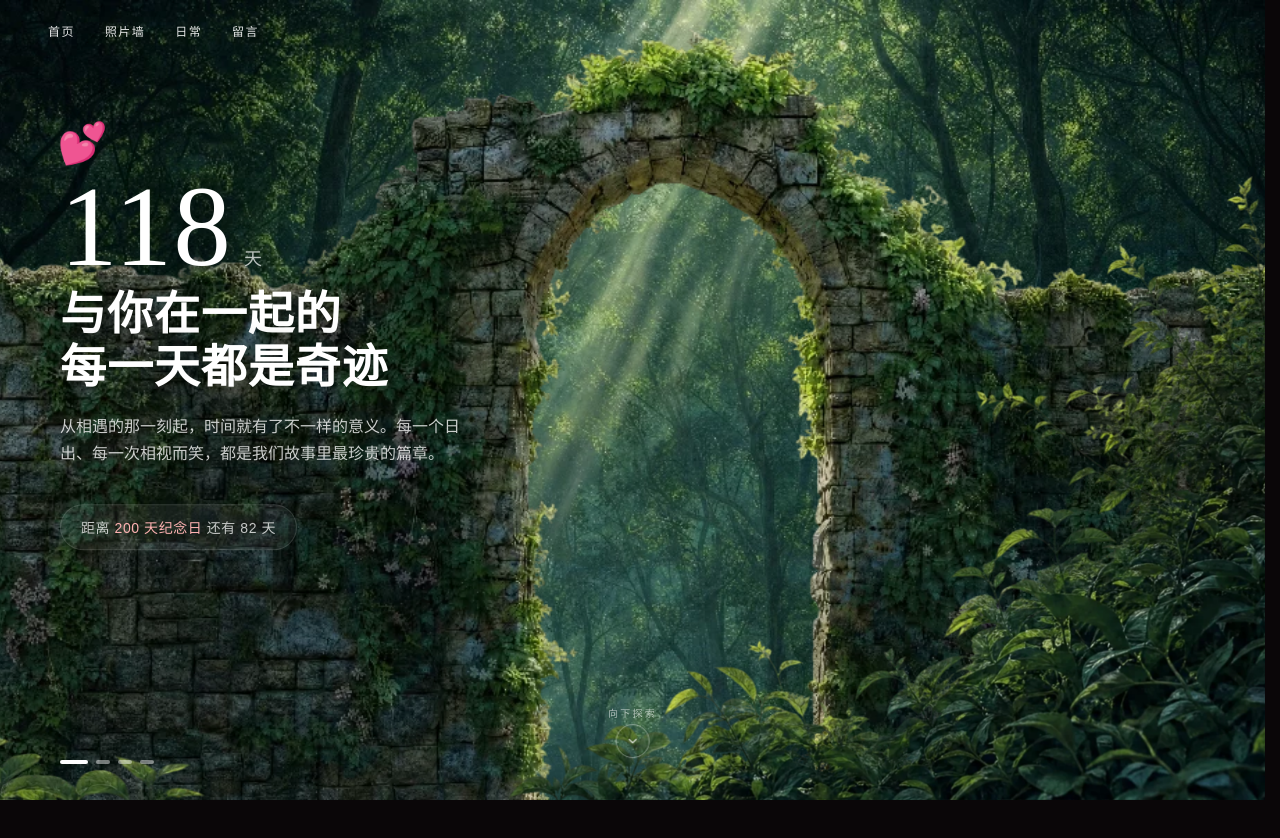
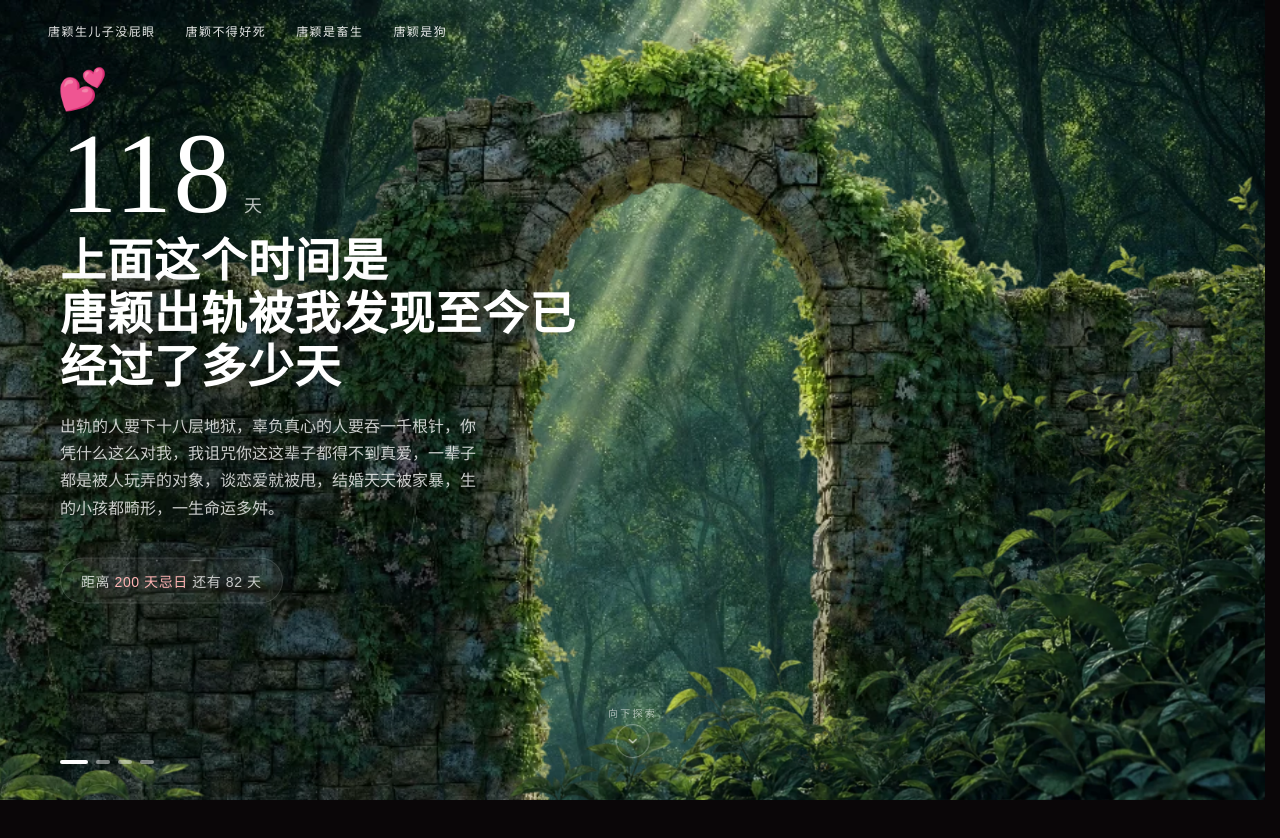
Before and after one commit to Lyh826582987/Mythic-Naturecore, a website: page public/index.html in a window 1280 px wide. Shown: the top 838 px of the page. Drawn offline with Linux system fonts and the light colour scheme; no server answers; a web font is replaced by a local one.

Commit message:
Update index.html

```diff
--- a/public/index.html
+++ b/public/index.html
@@ -2,7 +2,7 @@
 <html lang="zh-CN"><head>
   <meta charset="utf-8">
   <meta name="viewport" content="width=device-width, initial-scale=1">
-  <title>我们的时光 — 情侣专属空间</title>
+  <title>出轨脚踏两条船 — 唐颖的坟墓</title>
   <link rel="preconnect" href="https://fonts.googleapis.com">
   <link rel="preconnect" href="https://fonts.gstatic.com" crossorigin="">
   <link href="https://fonts.googleapis.com/css2?family=Viaoda+Libre&amp;family=Imprima&amp;display=swap" rel="stylesheet">
@@ -252,20 +252,20 @@
       <!-- Navigation -->
       <nav>
         <div class="nav-group">
-          <a class="nav-link" href="index.html">首页</a>
-          <a class="nav-link" href="worlds.html">照片墙</a>
-          <a class="nav-link" href="atelier.html">日常</a>
-          <a class="nav-link" href="codex.html">留言</a>
+          <a class="nav-link" href="index.html">唐颖生儿子没屁眼</a>
+          <a class="nav-link" href="worlds.html">唐颖不得好死</a>
+          <a class="nav-link" href="atelier.html">唐颖是畜生</a>
+          <a class="nav-link" href="codex.html">唐颖是狗</a>
 
         </div>
         <div class="nav-mobile">
-          <a class="nav-link" href="worlds.html">照片</a>
+          <a class="nav-link" href="worlds.html">唐颖是猪</a>
           <a href="index.html" class="nav-logo">
             <svg width="28" height="28" viewBox="0 0 28 28" fill="none" xmlns="http://www.w3.org/2000/svg">
               <path d="M14 2l2.09 6.42H23l-5.45 3.96L19.64 19 14 15.04 8.36 19l2.09-6.62L5 8.42h6.91L14 2z" fill="#fff"></path>
             </svg>
           </a>
-          <a class="nav-link" href="codex.html">留言</a>
+          <a class="nav-link" href="codex.html">唐颖是狗</a>
         </div>
       </nav>
 
@@ -277,8 +277,8 @@
             <span class="hero-days-num" id="days-num">—</span>
             <span class="hero-days-label">天</span>
           </div>
-          <h1 class="hero-title">与你在一起的<br>每一天都是奇迹</h1>
-          <p class="hero-sub">从相遇的那一刻起，时间就有了不一样的意义。每一个日出、每一次相视而笑，都是我们故事里最珍贵的篇章。</p>
+          <h1 class="hero-title">上面这个时间是<br>唐颖出轨被我发现至今已经过了多少天</h1>
+          <p class="hero-sub">出轨的人要下十八层地狱，辜负真心的人要吞一千根针，你凭什么这么对我，我诅咒你这这辈子都得不到真爱，一辈子都是被人玩弄的对象，谈恋爱就被甩，结婚天天被家暴，生的小孩都畸形，一生命运多舛。</p>
           <div class="hero-milestone" id="milestone">距离 <strong>—</strong> 还有 <span>—</span> 天</div>
         </div>
         <div class="hero-right fade-ui" id="hero-photos">
@@ -301,9 +301,9 @@
       <div id="scene2">
         <div class="love-wrap">
           <div class="love-icon">✨</div>
-          <h2 class="love-title">爱是唯一可以<br>超越时间的东西</h2>
-          <p class="love-text">从陌生到熟悉，从相遇到相知，从牵手到承诺——我们走过的每一步都在彼此的生命中刻下了不可磨灭的印记。未来的路还很长，而我只想和你一起走下去。</p>
-          <p class="love-attribution">— 写给我最爱的你</p>
+          <h2 class="love-title">所犯罪行<br>出轨，脚踏两条船，玩弄感情，背叛</h2>
+          <p class="love-text">此咒无解，被诅咒人唐颖多灾多难、永不发展、以后再无一人真心待他、被戴绿帽、得艾滋、梅毒，被身边人哄骗背叛导致人和钱财尽失、一生漂泊不得善终，无贵人无气无运、众叛亲离。他的十年寿命来给我增添荣华富贵，他倒霉一次我更幸运一分。我永不被她和她相关人反噬</p>
+          <p class="love-attribution">— 致被诅咒人唐颖</p>
         </div>
       </div>
     </div>
@@ -397,7 +397,7 @@
       var msEl = document.getElementById('milestone');
       if (next) {
         var remaining = next - days;
-        msEl.innerHTML = '距离 <strong>' + next + ' 天纪念日</strong> 还有 <span>' + remaining + '</span> 天';
+        msEl.innerHTML = '距离 <strong>' + next + ' 天忌日</strong> 还有 <span>' + remaining + '</span> 天';
       } else {
         msEl.innerHTML = '🎉 <strong>已走过 ' + days + ' 天</strong>，每一天都是里程碑';
       }
```
